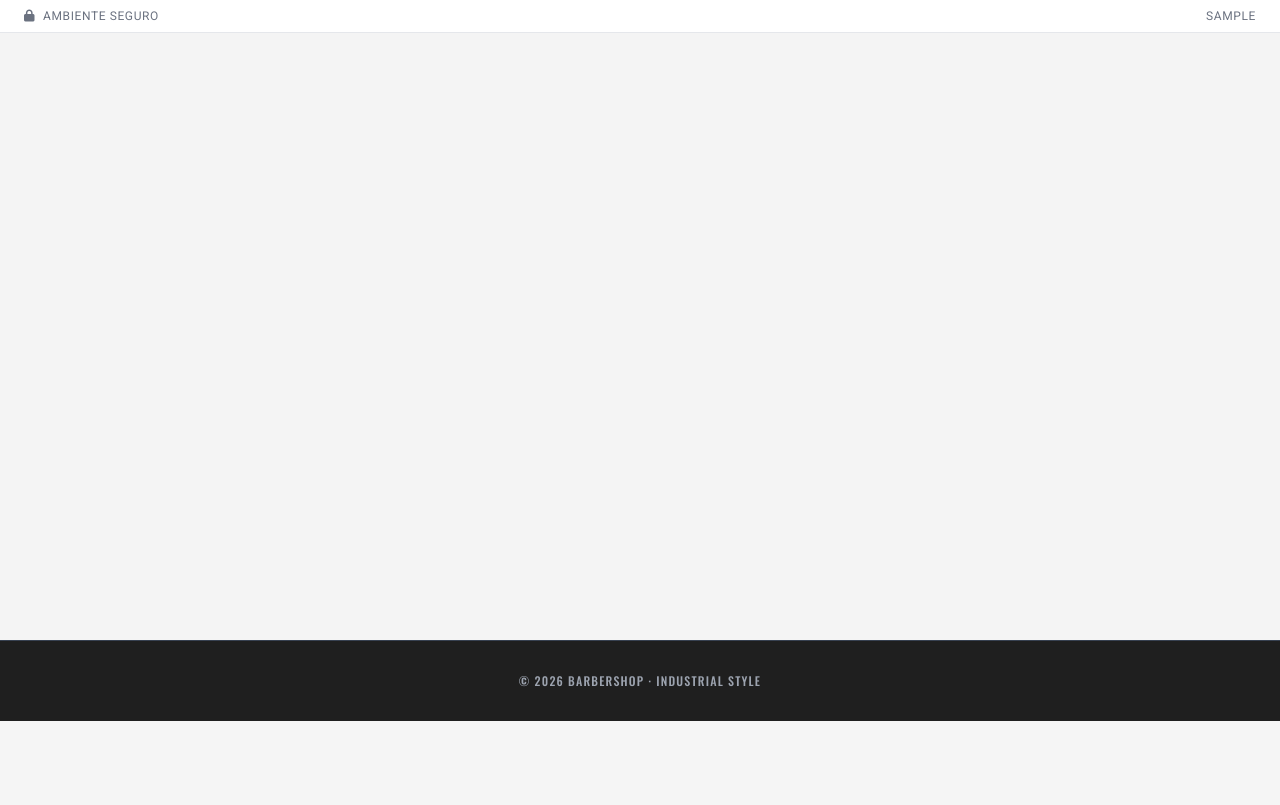
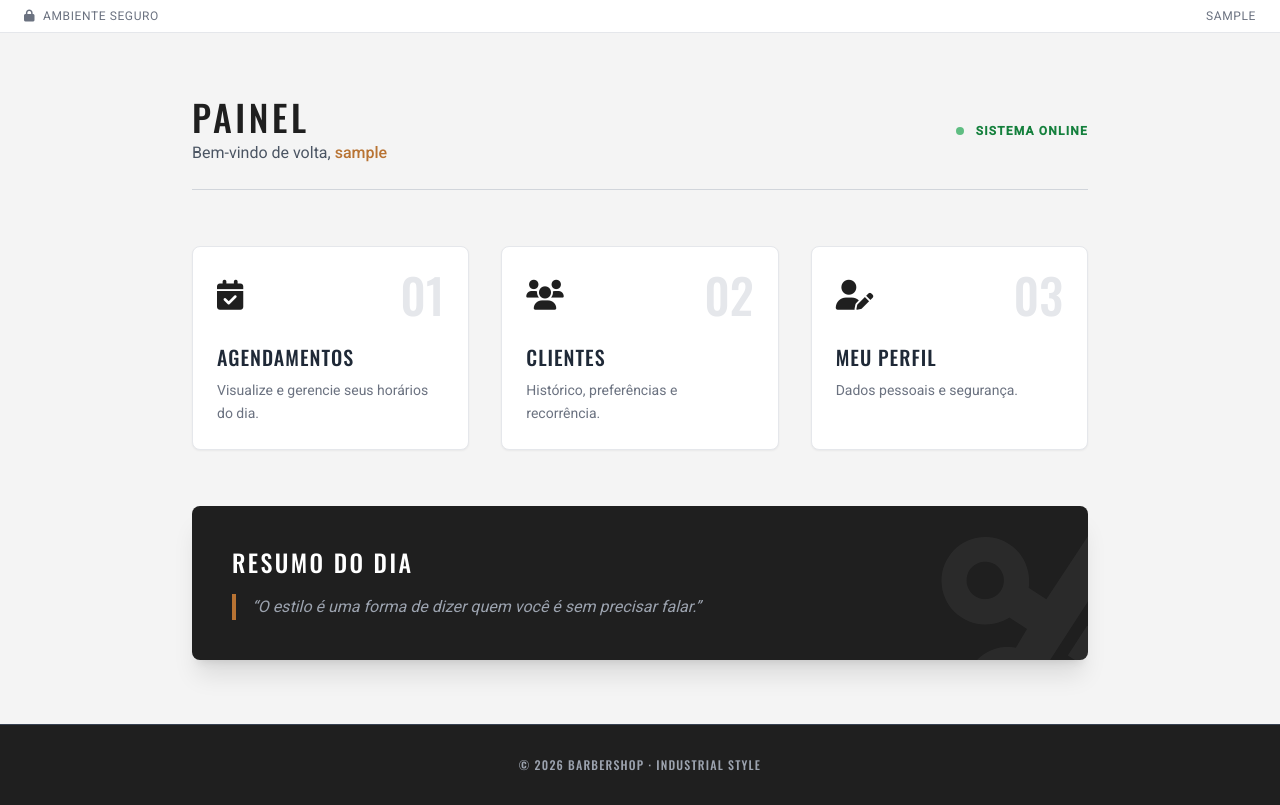
Before and after one commit to natan33/barberShop, a Django app: page / in a window 1280 px wide. Shown: the part 79-884 px from the top of the page. Before the commit the page ends 800 px from the top, so only its background shows below. Run offline with Django 5.2, Linux system fonts and the light colour scheme; the visitor is signed in with stand-in values (Sample User, id 1); some libraries are stand-ins or nearby versions.

Commit message:
feajuste no layout do index.html de homepage core

```diff
--- a/apps/core/templates/core/index.html
+++ b/apps/core/templates/core/index.html
@@ -4,5 +4,97 @@
 
 {% block content %}
 
+<div class="space-y-14">
+
+    <!-- HEADER -->
+    <div class="flex flex-col md:flex-row md:items-center md:justify-between gap-6 border-b border-gray-300 pb-6">
+        <div>
+            <h1 class="text-4xl font-industrial uppercase tracking-widest text-iron">
+                Painel
+            </h1>
+            <p class="text-gray-600 mt-1">
+                Bem-vindo de volta, <span class="text-leather font-medium">{{ user.username }}</span>
+            </p>
+        </div>
+
+        <div class="flex items-center gap-3 text-xs uppercase tracking-widest text-green-700 font-semibold">
+            <span class="h-2 w-2 bg-green-600 rounded-full animate-pulse"></span>
+            Sistema Online
+        </div>
+    </div>
+
+    <!-- CARDS -->
+    <div class="grid grid-cols-1 md:grid-cols-3 gap-8">
+
+        <!-- Agendamentos -->
+        <a href="#"
+           class="group bg-white rounded-lg border border-gray-200 p-6 shadow-sm hover:shadow-lg hover:border-leather transition">
+
+            <div class="flex items-center justify-between mb-6">
+                <i class="fas fa-calendar-check text-3xl text-iron group-hover:text-leather transition"></i>
+                <span class="font-industrial text-5xl text-gray-200">01</span>
+            </div>
+
+            <h3 class="font-industrial text-xl uppercase tracking-wider">
+                Agendamentos
+            </h3>
+            <p class="text-sm text-gray-500 mt-2 leading-relaxed">
+                Visualize e gerencie seus horários do dia.
+            </p>
+        </a>
+
+        <!-- Clientes -->
+        <a href="#"
+           class="group bg-white rounded-lg border border-gray-200 p-6 shadow-sm hover:shadow-lg hover:border-leather transition">
+
+            <div class="flex items-center justify-between mb-6">
+                <i class="fas fa-users text-3xl text-iron group-hover:text-leather transition"></i>
+                <span class="font-industrial text-5xl text-gray-200">02</span>
+            </div>
+
+            <h3 class="font-industrial text-xl uppercase tracking-wider">
+                Clientes
+            </h3>
+            <p class="text-sm text-gray-500 mt-2 leading-relaxed">
+                Histórico, preferências e recorrência.
+            </p>
+        </a>
+
+        <!-- Perfil -->
+        <a href="{% url 'accounts:profile' %}"
+           class="group bg-white rounded-lg border border-gray-200 p-6 shadow-sm hover:shadow-lg hover:border-leather transition">
+
+            <div class="flex items-center justify-between mb-6">
+                <i class="fas fa-user-edit text-3xl text-iron group-hover:text-leather transition"></i>
+                <span class="font-industrial text-5xl text-gray-200">03</span>
+            </div>
+
+            <h3 class="font-industrial text-xl uppercase tracking-wider">
+                Meu Perfil
+            </h3>
+            <p class="text-sm text-gray-500 mt-2 leading-relaxed">
+                Dados pessoais e segurança.
+            </p>
+        </a>
+
+    </div>
+
+    <!-- BANNER / RESUMO -->
+    <div class="relative overflow-hidden rounded-lg bg-iron p-10 shadow-xl">
+
+        <div class="relative z-10 max-w-xl">
+            <h2 class="font-industrial text-2xl uppercase tracking-widest text-white mb-4">
+                Resumo do Dia
+            </h2>
+
+            <p class="text-gray-400 italic border-l-4 border-leather pl-4 leading-relaxed">
+                “O estilo é uma forma de dizer quem você é sem precisar falar.”
+            </p>
+        </div>
+
+        <i class="fas fa-scissors absolute -right-16 -bottom-16 text-[200px] text-white opacity-5 -rotate-12"></i>
+    </div>
+
+</div>
 
 {% endblock %}
```
